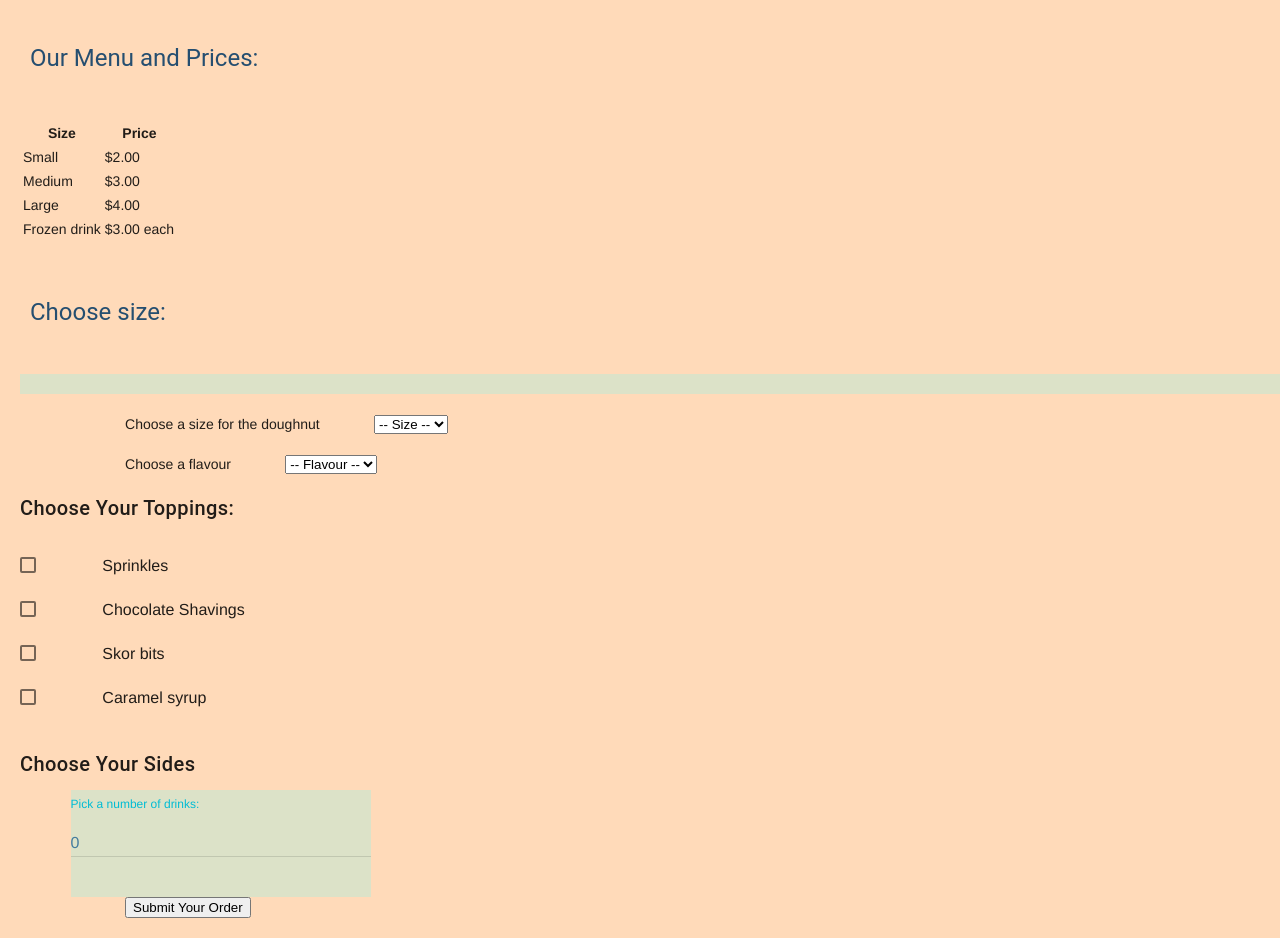
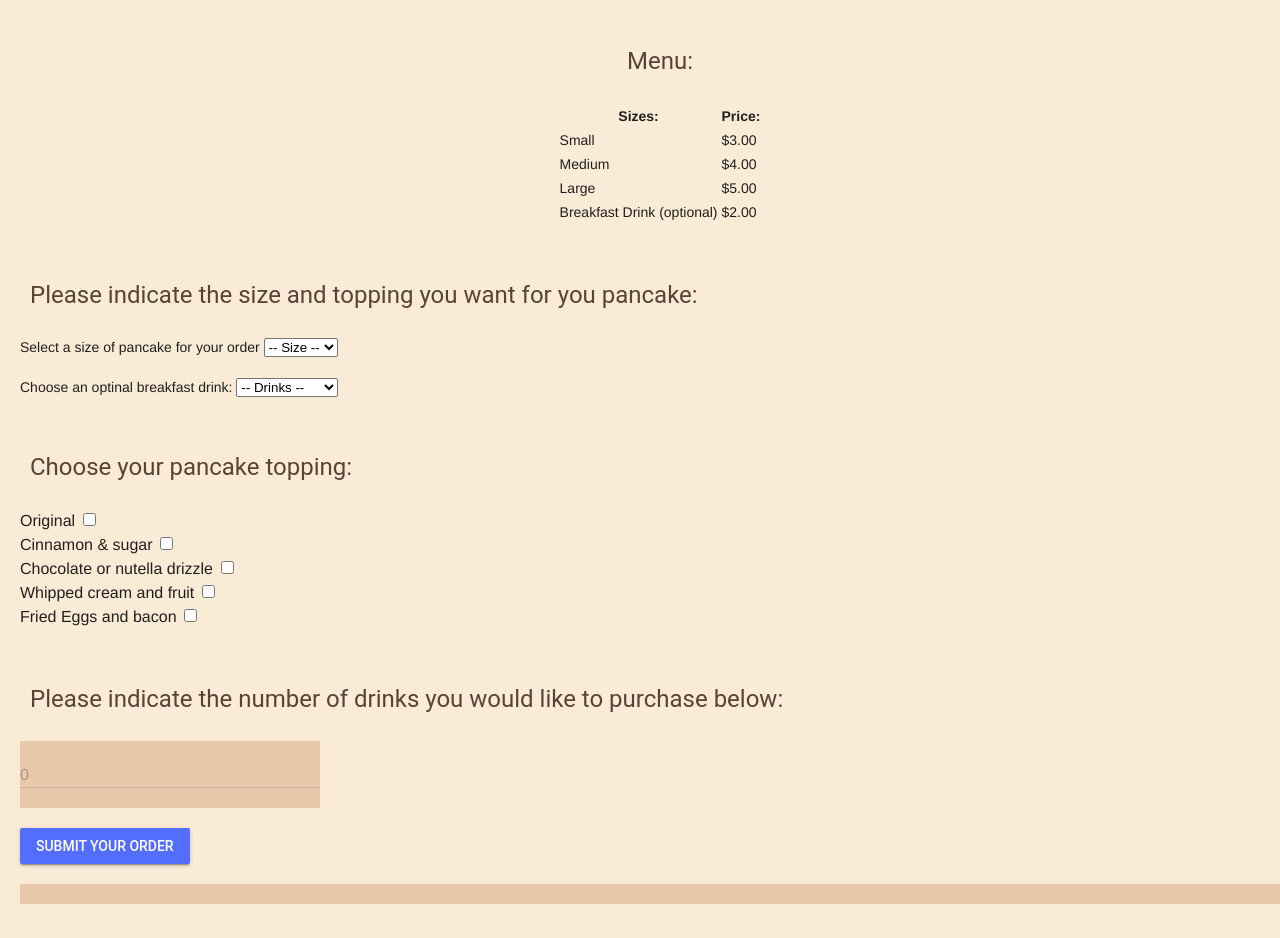
Before and after one commit to ICS20-Programming-LilyC/Assign-04-HTML-Waffles, a plain HTML site: page index.html in a window 1280 px wide. Shown: the part 720-1658 px from the top of the page. After the commit the page ends 1624 px from the top, so only its background shows below. Drawn offline with nearby package versions, Linux system fonts and the light colour scheme.

Commit message:
Calculation not working

```diff
--- a/css/style.css
+++ b/css/style.css
@@ -4,13 +4,13 @@
 * Assign-03-HTML-area-perimeter-semicircle
 */
 body {
-  background-color: peachpuff;
+  background-color: antiquewhite;
   padding-left: 20px; padding-right: 20px;
 }
 
 h1 {
-  background-color: rgb(78 89 140);
-  color: hsl(74deg 31% 84%);
+  background-color: rgb(164 137 113);
+  color: hsl(22deg 19% 36%);
   padding: 40px;
   text-align: center;
 }
@@ -21,18 +21,18 @@ h3 {
 }
 
 h4 {
-  color: #254e70;
+  color: #594236;
   padding: 10px;
 }
 
 p {
-  background-color: #dce2c8;
+  background-color: #e8c9ab;
   color: #000;
   padding: 10px;
 }
 
 div {
-  background-color: #dce2c8;
-  color: #457b9d;
+  background-color: #e8c9ab;
+  color: #6f584b;
   padding: 10px;
 }
--- a/index.html
+++ b/index.html
@@ -4,133 +4,161 @@
 
    <!--Meta data-->
    <meta charset="utf-8">
-   <meta name="description" content="Waffles and chicken order">
+   <meta name="description" content="Waffles order">
    <meta name="keywords" content="immaculata, ics2o">
    <meta name="author" content="Lily">
    <meta name="viewport" content="width=device-width, initial-scale=1.0">
 
    <!--Favicon-->
-   <link rel="apple-touch-icon" sizes="180x180" href="./favicon/apple-touch-icon.png">
-   <link rel="icon" type="image/png" sizes="32x32" href="./favicon/favicon-32x32.png">
-   <link rel="icon" type="image/png" sizes="16x16" href="./favicon/favicon-16x16.png">
-   <link rel="manifest" href="./favicon/site.webmanifest">
+   <link rel="apple-touch-icon" sizes="180x180" href="./fav_index/apple-touch-icon.png">
+   <link rel="icon" type="image/png" sizes="32x32" href="./fav_index/favicon-32x32.png">
+   <link rel="icon" type="image/png" sizes="16x16" href="./fav_index/favicon-16x16.png">
+   <link rel="manifest" href="./fav_index/site.webmanifest">
 
    <!--MDL theme-->
-   <link rel="stylesheet" href="https://fonts.googleapis.com/icon?family=Material+Icons">
-   <link rel="stylesheet" href="https://code.getmdl.io/1.3.0/material.cyan-red.min.css">
+   <link rel="stylesheet" href="https://code.getmdl.io/1.3.0/material.blue-indigo.min.css" />
+
 
    <!--Link to CSS file-->
    <link rel="stylesheet" href="./css/style.css">
 
    <!--Title-->
-   <title>Waffles and Fried Chicken</title>
+   <title>Waffles</title>
  </head>
  <body>
 
-   <!--More MDL code-->
-   <script defer src="https://code.getmdl.io/1.3.0/material.min.js"></script>
+   <!--Link to js file-->
    <script src="./js/script.js"></script>
 
-   <!-- Header -->
-   <h1>Waffles and Fried Chicken Orders with Javascript</h1>
+   <!--Header-->
+   <h1>Waffle Orders with Javascript</h1>
 
-   <!-- Image -->
-   <img src="./images/wafflesAndChicken.jpg" alt="Waffles with a side of fried chicken" width="400" length="400">
+   <!--Text-->
+   <p>Welcome to our waffles breakfast company. With this webpage you can place an order for a waffles with your choice of topping and an optional drink. We have a variety of different sizes and toppings so that you can customize your waffle. We hope you enjoy our  </p>
 
-   <!-- Text for welcome message -->
-   <p>Welcome to our waffles and deep fried chicken company. On this webpage you can place an order for a waffles with your choice of topping and an optional side of fried chicken. We have a variety of different sizes and toppings so that you can customize your doughnut.</p>
+   <!--Image-->
+   <center>
+     <img src="./images/classicWaffles.jpg" alt="Waffles" width="400" length="400">
+   </center>
 
-   <!-- Table for placing the menu/prices and user order side-by-side -->
-         <h4>Our Menu and Prices:</h4>
+   <!--Table for prices and user order (side-by-side)-->
+   <center>
+     <h4>Menu:</h4>
+   </center>
 
-         <!-- Table listing options and prices -->
+   <!--Table of options including prices-->
+   <center>
      <table>
        <tr>
-             <th class="border">Size</th>
-             <th class="border">Price</th>
+         <th class="border">Sizes:</th>
+         <th class="border">Price:</th>
        </tr>
        <tr>
          <td class="border">Small</td>
-             <td class="border">$2.00</td>
+         <td class="border">$3.00</td>
        </tr>
        <tr>
          <td class="border">Medium</td>
-             <td class="border">$3.00</td>
+         <td class="border">$4.00</td>
        </tr>
        <tr>
          <td class="border">Large</td>
-             <td class="border">$4.00</td>
+         <td class="border">$5.00</td>
        </tr>
        <tr>
-             <td class="border">Frozen drink</td>
-             <td class="border">$3.00 each</td>
+         <td class="border">Breakfast Drink (optional)</td>
+         <td class="border">$2.00</td>
        </tr>
      </table>
+     <br>
+   </center>
 
-         <!-- Adding div for results under the menu for style - displayed beside user order -->
-         <h4>Choose size:</h4>
-         <div id="results"></div>
-       </td>
+   <!--Form to allow user input-->
+   <form action="javascript:WaffleOrder()">
+     <h4>Please indicate the size and topping you want for you pancake:</h4>
 
-        <!-- Form for user input -->
-        <form action="javascript:orderSent()">
-
-             <!-- Multiple choice - picking a meat type -->
-             <label for="size">Choose a size for the doughnut</label>
+   <!--Multiple choice - picking size of pancake-->
+     <label for="size">Select a size of pancake for your order</label>
      <select id="size" name="size">
        <option value="0">-- Size --</option>
        <option value="small">Small</option>
        <option value="medium">Medium</option>
        <option value="large">Large</option>
-             </select><br><br>
+     </select>
+     <br>
+     <br>
 
-             <!-- Multiple choice - picking a sandwich size -->
-             <label for="flavour">Choose a flavour</label>
-             <select id="flavour" name="flavour">
-               <option value="0">-- Flavour --</option>
-               <option value="vanilla">Vanilla</option>
-               <option value="chocolate">Chocolate</option>
+     <!--Multiple choice - picking an optinal breakfast drink-->
+     <label for="drinks">Choose an optinal breakfast drink:</label>
+     <select id="drinks" name="drinks">
+       <option value="0">-- Drinks --</option>
+       <option value="coffee">Coffee</option>
+       <option value="tea">Tea</option>
+       <option value="orange-juice">Orange Juice</option>
+       <option value="apple-juice">Apple Juice</option>
      </select>
+     <br>
+     <br>
 
-             <!-- MDL checkboxes for toppings -->
-             <h5>Choose Your Toppings:</h5>
-<!-- First checkbox - sprinkles -->
+     <!--MDL checkboxes for drink-->
+     <h4>Choose your pancake topping:</h4>
+
+     <!--First checkbox - Original-->
      <label class="mdl-checkbox mdl-js-checkbox mdl-js-ripple-effect">
-               <span class="mdl-checkbox__label">Sprinkles</span>
-               <input type="checkbox" id="sprinkles" name="sprinkles" class="mdl-checkbox__input"><br><br>
+       <span class="mdl-checkbox__label">Original</span>
+       <input type="checkbox" id="original" name="original" class="mdl-checkbox__input">
+       <br>
+       <br>
      </label>
 
-             <!--Second checkbox - chocolate shavings -->
+     <!--Second checkbox - Cinnamon & sugar-->
      <label class="mdl-checkbox mdl-js-checkbox mdl-js-ripple-effect">
-               <span class="mdl-checkbox__label">Chocolate Shavings</span>
-               <input type="checkbox" id="chocolate shavings" name="chocolate shavings" class="mdl-checkbox__input"><br><br>
+       <span class="mdl-checkbox__label">Cinnamon & sugar</span>
+       <input type="checkbox" id="cinnamon-and-sugar" name="cinnamon and sugar" class="mdl-checkbox__input">
+       <br>
+       <br>
      </label>
 
-             <!-- Third checkbox - skor bits -->
+     <!--Third checkbox - Chocolate or nutella drizzlev-->
      <label class="mdl-checkbox mdl-js-checkbox mdl-js-ripple-effect">
-               <span class="mdl-checkbox__label">Skor bits</span>
-               <input type="checkbox" id="skor bits" name="skor bits" class="mdl-checkbox__input"><br><br>
+       <span class="mdl-checkbox__label">Chocolate or nutella drizzle</span>
+       <input type="checkbox" id="chocolate-or-nutella-drizzle" name="chocolate or nutella drizzle" class="mdl-checkbox__input">
+       <br>
+       <br>
      </label>
 
-             <!-- Fourth checkbox - caramel syrup -->
+     <!--Fourth checkbox - Whipped cream and fruit-->
      <label class="mdl-checkbox mdl-js-checkbox mdl-js-ripple-effect">
-               <span class="mdl-checkbox__label">Caramel syrup</span>
-               <input type="checkbox" id="caramel syrup" name="caramel syrup" class="mdl-checkbox__input"><br><br>
+       <span class="mdl-checkbox__label">Whipped cream and fruit</span>
+       <input type="checkbox" id="whipped-cream-and-fruit" name="whipped cream and fruit" class="mdl-checkbox__input">
+       <br>
+       <br>
      </label>
 
-             <!-- MDL number input with floating label for garlic potato side -->
-             <h5>Choose Your Sides</h5>
+      <!--Fith checkbox - Fried Eggs and bacon-->
+     <label class="mdl-checkbox mdl-js-checkbox mdl-js-ripple-effect">
+       <span class="mdl-checkbox__label">Fried Eggs and bacon</span>
+       <input type="checkbox" id="fried-eggs-and-bacon" name="fried eggs and bacon" class="mdl-checkbox__input">
+     </label>
+      <br>
+      <br>
+
+     <!--MDL number input with floating label for -->
+     <h4>Please indicate the number of drinks you would like to purchase below:</h4>
      <div class="mdl-textfield mdl-js-textfield mdl-textfield--floating-label">
-               <input class="mdl-textfield__input" type="number" id="drinks" step="1" value="0" min="0" max="6" name="drinks">
-               <label class="mdl-textfield__label" for="drinks">Pick a number of drinks:</label>
-             </div><br>
+       <input class="mdl-textfield__input" type="number" id="drinks-amount" step="1" min="0" name="drinks">
+       <label class="mdl-textfield__label" for="drinks">0</label>
+     </div>
+     <br>
+     <br>
 
-             <!-- Adding id to submit button for styling -->
-             <input type="submit" id="red" value="Submit Your Order">
+     <!--Adding id to submit button to style button-->
+     <input type="submit" id="sumbit" value="Submit Your Order" button class="mdl-button mdl-js-button mdl-button--raised mdl-js-ripple-effect mdl-button--accent">
+     <br>
+     <br>
+
+     <!--Div for results-->
+     <div id="results"></div>
    </form>
-         </div>
-       </td>
-     </tr>
-   </table>
  </body>
 </html>
```
Also changed, not shown: js/script.js (+62 -0 lines), images/classicWaffles.jpg (added), images/wafflesAndChicken.jpg (deleted). Lines whose indentation alone changed are shown as unchanged.
